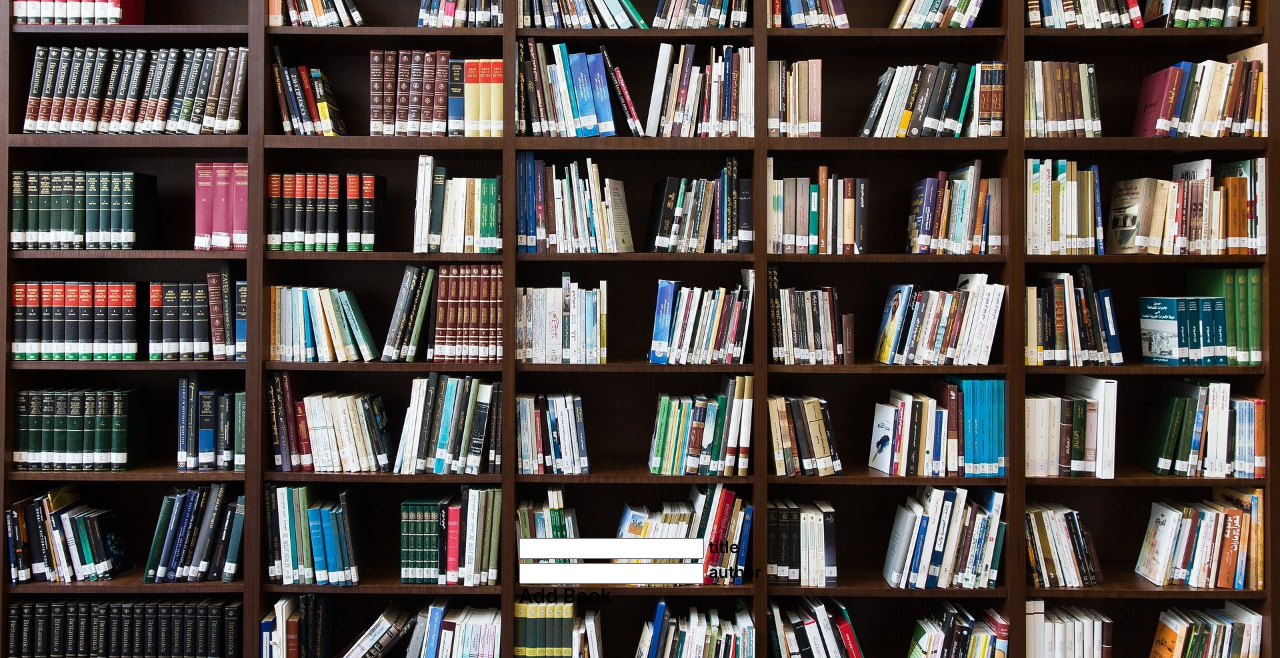
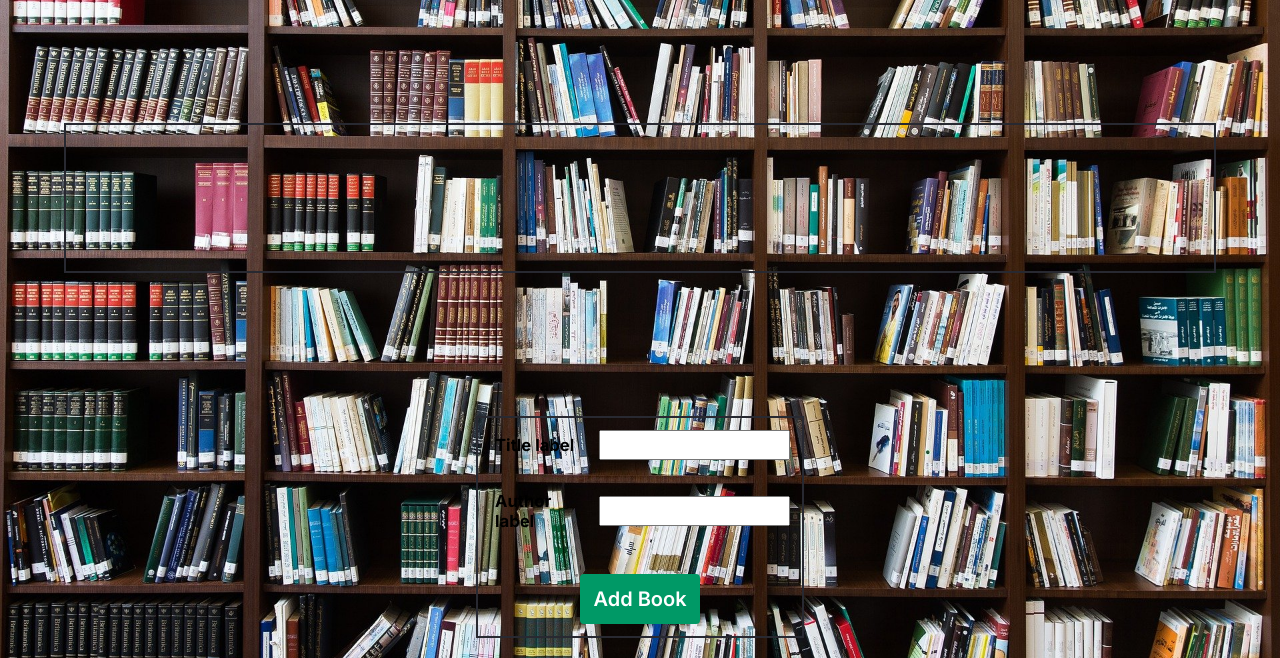
Before and after one commit to Sboursen/awesome-books, a website: page index.html in a window 1280 px wide. Shown: the part 142-800 px from the top of the page. Drawn offline with Linux system fonts and the light colour scheme; files whose address does not match are found by name.

Commit message:
Style the form

```diff
--- a/index.html
+++ b/index.html
@@ -22,17 +22,22 @@
 
   <form>
     <div class="input-container">
-      <label for="title"></label>
-      <input type="text" name="title" value="" id="title">
-      <small class="title-alert">title</small>
+      <label for="title">
+        <h3 class="label">Title label</h3>
+        <input type="text" name="title" value="" id="title">
+      </label>
+      <small class="title-alert"></small>
     </div>
     <div class="input-container">
-      <label for="author"></label>
-      <input type="text" name="author" value="" id="author">
-      <small class="author-alert">author</small>
+      <label for="author">
+        <h3 class="label">Author label</h3>
+        <input type="text" name="author" value=""
+          id="author">
+      </label>
+      <small class="author-alert"></small>
     </div>
     <button type="button" name="button"
-      class="add-book buttons">Add
+      class="add-book button">Add
       Book</button>
   </form>
 
--- a/style.css
+++ b/style.css
@@ -12,7 +12,7 @@
 
 body {
   margin: 0;
-  padding: 50px 0;
+  padding: 20px 0;
   width: 100%;
   height: 100vh;
   background-color: var(--iron);
@@ -38,6 +38,7 @@ button {
 
 .button {
   background-color: hsl(160deg 100% 30%);
+  padding: 12px;
   border: 0.5px solid transparent;
   color: white;
   border-radius: 4px;
@@ -73,3 +74,74 @@ button {
 h1 {
   color: var(--shark);
 }
+
+/* ||Book Container------------------------- */
+
+#container {
+  width: 90%;
+  min-height: 150px;
+  overflow-y: scroll;
+  border: 2px solid var(--shark);
+  display: flex;
+  flex-direction: column;
+  gap: 5px;
+}
+
+#container > div {
+  display: flex;
+  flex-direction: row;
+  justify-content: space-between;
+  border: 1px solid red;
+}
+
+#container > div hr {
+  margin: 0;
+  padding: 0;
+}
+
+/* ||Form------------------------- */
+
+form {
+  display: flex;
+  flex-direction: column;
+  gap: 12px;
+  margin: 0 10%;
+  border: 2px solid var(--shark);
+  padding: 12px;
+}
+
+.input-container {
+  display: flex;
+  flex-direction: column;
+  gap: 2px;
+}
+
+label {
+  display: flex;
+  width: 300px;
+  justify-content: space-between;
+  align-items: center;
+}
+
+h3 {
+  font-size: smaller;
+  margin: 5px;
+}
+
+input {
+  height: 30px;
+  padding: 0 5px;
+}
+
+small {
+  width: 50%;
+  align-self: flex-end;
+  text-align: center;
+  font-size: smaller;
+  min-height: 12px;
+}
+
+.add-book {
+  margin-top: 12px;
+  align-self: center;
+}
```
